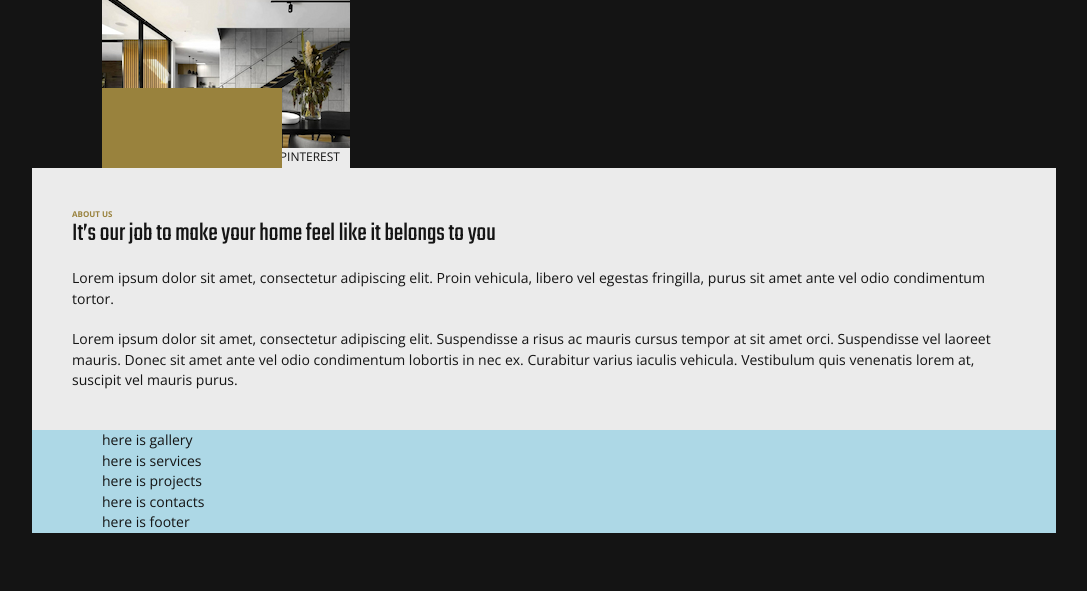
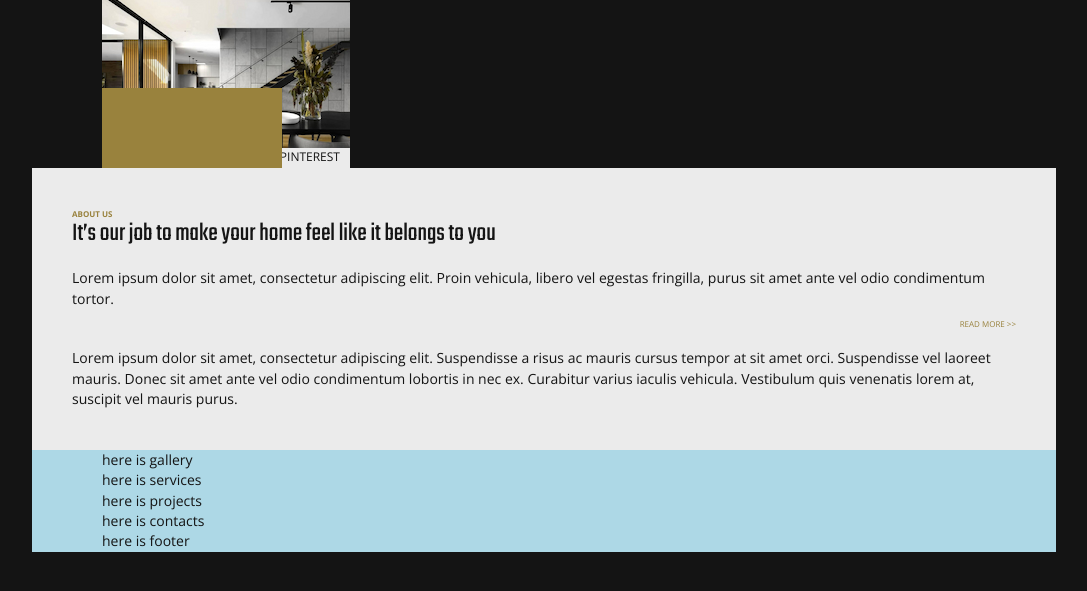
Before and after one commit to dariaddz/architecture-agency, a website built with Parcel: page src/index.html in a window 1280 px wide. Shown: the part 67-658 px from the top of the page, without its empty margins (96-1183 px from the left). Built offline with nearby package versions, Linux system fonts and the light colour scheme.

Commit message:
expand button

```diff
--- a/src/partials/about-us.html
+++ b/src/partials/about-us.html
@@ -10,6 +10,8 @@
   </p>
 
   <!-- добавить кнопку Развернуть для мобилки -->
+  <button type="button" class="read-more">Read more >></button>
+
   <p class="about__text">
     Lorem ipsum dolor sit amet, consectetur adipiscing elit. Suspendisse a risus
     ac mauris cursus tempor at sit amet orci. Suspendisse vel laoreet mauris.
--- a/src/sass/_about.scss
+++ b/src/sass/_about.scss
@@ -19,3 +19,28 @@
 .about__text{
     margin-top: 20px;
 }
+.read-more{
+    display: flex;
+    // justify-content: flex-end;
+    margin-left: auto;
+    margin-right: 0;
+    margin-top: 10px;
+text-transform: uppercase;
+    color: $accent-background-color;
+    font-family: $main-font;
+    font-size: 8px;
+    font-weight: 400;
+    padding: 0;
+        border: none;
+        background-color: transparent;
+cursor: pointer;
+
+    // переписать медиаправило через JS
+    // @media (min-width: 768px) {
+    //         display: none}
+
+                          &:hover,
+                          &:focus{
+                            font-weight: 700;
+                                  }
+}
```
